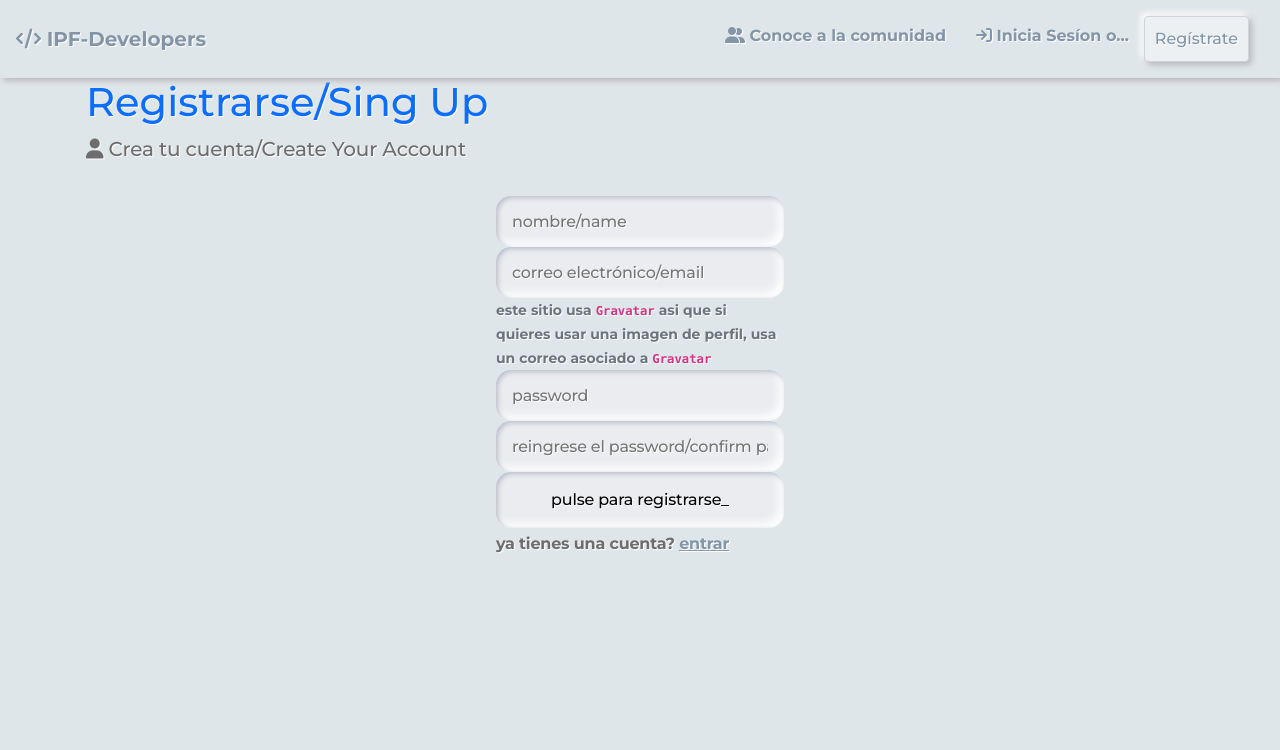
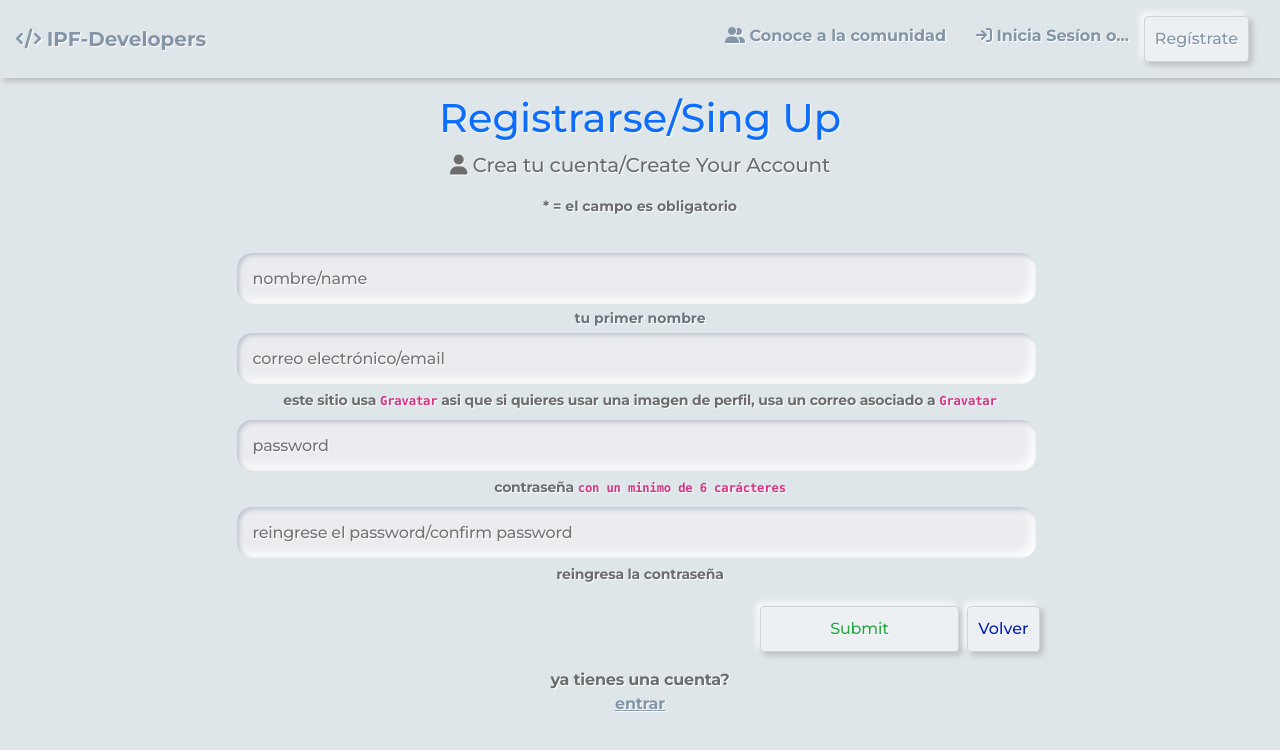
Before and after one commit to fsappdev/ipfdevs, a React (Vite) app in the folder client/: page /register in a window 1280 px wide. Shown: the top 750 px of the page. Built offline with nearby package versions, Linux system fonts and the light colour scheme; no server answers.

Commit message:
register finished

```diff
--- a/client/src/App.css
+++ b/client/src/App.css
@@ -53,10 +53,15 @@ button {
   --grey-color: #dacdcdda;
 }
 
+/* Landing Page */
+
+
 body{
   background-color: #dfe6e9;
   font-family: 'Montserrat', sans-serif;
   }
+
+
 /* navbar css code */
   nav {
 /*   background: #ecf0f3 !important;
@@ -289,6 +294,59 @@ select:focus{
   color: #061cbd !important
 }
 
+.landing {
+  position: relative;
+  background: url('./img/showcase.jpg') no-repeat center center/cover;
+  height: 100vh;
+  display: flex;
+  flex-direction: column;
+  align-items: center;
+  justify-content: center;
+  text-align: center;
+}
+
+.landing-inner {
+  color: rgb(17, 16, 16);
+  /* background-color: beige; */
+  height: 20%;
+  width: 60%;
+  /* margin: auto; */
+  /* margin-bottom: 50px; */
+  /* display: flex;
+  flex-direction: column;*/
+  /* align-items: center;
+  justify-content: center;
+  text-align: center;  */
+  /* margin: 0;
+  position: absolute;
+  top: 50%;
+  left: 50%;
+  -ms-transform: translate(-50%, -50%);
+  transform: translate(-50%, -50%); */
+
+  border: 0;
+  outline: 0;
+  font-size: 16px;
+  border-radius: 15px;
+  /* padding: 16px; */
+  background-color: #ebecf0;
+  text-shadow: 1px 1px 0 #fff;
+
+  /* margin-right: 8px; */
+  box-shadow: inset 2px 2px 5px #babecc, inset -5px -5px 10px #fff;
+
+  box-sizing: border-box;
+  transition: all 0.2s ease-in-out;
+  appearance: none;
+  -webkit-appearance: none;
+
+
+}
+
+.landing-sub {
+  height: 50%;
+}
+
 @media (max-width: 700px){
 
   .hide {
--- a/client/src/components/auth/Register.jsx
+++ b/client/src/components/auth/Register.jsx
@@ -5,6 +5,7 @@ import { connect } from 'react-redux'
 import { setAlert } from '../../actions/alert'
 import { register } from '../../actions/auth'
 import PropTypes from 'prop-types';
+import EnviarVolver from "../layout/EnviarVolver";
 
 const Register = ({setAlert, register, isAuthenticated}) => {
 
@@ -34,7 +35,7 @@ const Register = ({setAlert, register, isAuthenticated}) => {
     if(isAuthenticated) return <Redirect to='/dashboard' />
 
     ////////testing proxy
-    const handleTest = async () => {
+    /* const handleTest = async () => {
 
             try {
 
@@ -48,18 +49,22 @@ const Register = ({setAlert, register, isAuthenticated}) => {
                 console.error(err.response.data)
             }
 
-    }
+    } */
 
     return (
         <>
-            <div className="centered">
+            <div className="centeredColumn my-3">
                 <h1 className="large text-primary">Registrarse/Sing Up</h1>
-                <p className="lead button3d"><i className="fas fa-user"></i> Crea tu cuenta/Create Your Account</p>
+
+                <p className="lead"><i className="fas fa-user"></i> Crea tu cuenta/Create Your Account</p>
+
+                <small>* = el campo es obligatorio </small>
             </div>
 
-            <form className="form" onSubmit={(e)=>handleOnSubmit(e)}>
+            <form className="form w-75" onSubmit={(e)=>handleOnSubmit(e)}>
 
-                <div className="form-group">
+                <div className="my-1 centeredColumn">
+
                     <input className="round"
                         type="text"
                         placeholder="nombre/name"
@@ -68,9 +73,15 @@ const Register = ({setAlert, register, isAuthenticated}) => {
                         onChange={e => handleChange(e)}
                         //required
                     />
+
+                    <small className="form-text">
+                        tu primer nombre
+                    </small>
+
                 </div>
 
-                <div className="form-group">
+                <div className="my-1 centeredColumn">
+
                     <input type="email"
                         placeholder="correo electrónico/email"
                         name="email"
@@ -78,12 +89,15 @@ const Register = ({setAlert, register, isAuthenticated}) => {
                         onChange={e => handleChange(e)}
                         //required
                     />
-                    <small className="form-text">
-                        este sitio usa <code>Gravatar</code> asi que si quieres usar una imagen de perfil, usa un correo asociado a <code>Gravatar</code>
-                    </small>
+
+                    <p className="text-center my-1">
+                        <small >
+                            este sitio usa <code>Gravatar</code> asi que si quieres usar una imagen de perfil, usa un correo asociado a <code>Gravatar</code>
+                        </small>
+                    </p>
                 </div>
 
-                <div className="form-group">
+                <div className="my-1 centeredColumn" >
                     <input type="password"
                         placeholder="password"
                         name="password"
@@ -91,9 +105,15 @@ const Register = ({setAlert, register, isAuthenticated}) => {
                         //minLength="6"
                         onChange={e => handleChange(e)}
                     />
+
+                    <p className="text-center my-1">
+                        <small >
+                            contraseña <code>con un minimo de 6 carácteres</code>
+                        </small>
+                    </p>
                 </div>
 
-                <div className="form-group">
+                <div className="my-1 centeredColumn">
                     <input type="password"
                         placeholder="reingrese el password/confirm password"
                         name="passwordDos"
@@ -101,24 +121,33 @@ const Register = ({setAlert, register, isAuthenticated}) => {
                         //minLength="6"
                         onChange={e => handleChange(e)}
                     />
+
+                    <p className="text-center my-1">
+                        <small >
+                            reingresa la contraseña
+                        </small>
+                    </p>
                 </div>
 
-                <div className="centered">
+                {/* <div className="my-1 centeredColumn"> */}
 
-                    <input type="submit"
+                    {/* <input type="submit"
                         //className="btn btn-primary "
                         className="button3d"
                         value="pulse para registrarse_"
                         //onSubmit={e => handleOnSubmit(e)}
-                    />
+                    /> */}
 
                     {/* <button className="button3d btn btn-primary" onClick={handleTest} type="button">Click Me!</button>  */}
 
-                    <p className="my-1">
+
+               {/*  </div> */}
+
+                <EnviarVolver/>
+
+                    <p className="my-1 centeredColumn">
                         ya tienes una cuenta? <Link to="/login">entrar</Link>
                     </p>
-                </div>
-
             </form>
 
 
--- a/client/src/components/layout/Landing.jsx
+++ b/client/src/components/layout/Landing.jsx
@@ -10,18 +10,20 @@ const Landing = ({isAuthenticated}) => {
 
     return (
         <section className="landing">
-            <div className="dark-overlay">
+
                 <div className="landing-inner">
-                    <h1 className="x-large">IPF-Developers</h1>
-                    <p className="lead">
-                        crea tu propio portfolio/perfil, comparte con otr@s developers y conecta con la comunidad
-                    </p>
-                    <div className="buttons round-buttons">
-                        <Link to="/register" className="btn btn-primary round-buttons">Registrarse</Link>
-                        <Link to="/login" className="btn btn-light">Entrar</Link>
-                    </div>
+
+                        <h1 className="x-large ">IPF-Developers</h1>
+                        <p className="lead" >
+                            crea tu propio portfolio/perfil, comparte con otr@s developers y conecta con la comunidad
+                        </p>
+                        <div className="buttons round-buttons ">
+                            <Link to="/register" className="btn btn-primary round-buttons">Registrarse</Link>
+                            <Link to="/login" className="btn btn-light">Entrar</Link>
+                        </div>
                 </div>
-            </div>
+
+
         </section>
     )
 }
--- a/client/src/components/layout/NeuNavbar.jsx
+++ b/client/src/components/layout/NeuNavbar.jsx
@@ -9,7 +9,7 @@ const NeuNavbar = ({auth: {isAuthenticated, loading, user }, logout}) => {
       <ul className="navbar-nav  mb-2 mb-md-0 ml-auto">
           <li className="nav-item active mx-3">
               <Link className="nav-link" to="/dashboard">
-              <i class="fa-solid fa-address-card"></i>{' '}
+              <i className="fa-solid fa-address-card"></i>{' '}
                   <span className="">Panel de control</span>
               </Link>
           </li>
@@ -27,7 +27,7 @@ const NeuNavbar = ({auth: {isAuthenticated, loading, user }, logout}) => {
    <ul className="navbar-nav  mb-2 mb-md-0 ml-auto">
       <li className="nav-item active">
          <Link className="nav-link" to="/profile">
-         <i class="fa-solid fa-user-group"></i>{' '}
+         <i className="fa-solid fa-user-group"></i>{' '}
             Conoce a la comunidad
 
          </Link>
@@ -56,7 +56,7 @@ const NeuNavbar = ({auth: {isAuthenticated, loading, user }, logout}) => {
 )
 
   return (
-   <nav className="navbar navbar-expand-md navbar-dark navbar-fixed-top">
+   <nav className="navbar navbar-expand-md navbar-dark ">
       <div className="container-fluid">
 
          <Link to="/" className="navbar-brand">
@@ -67,8 +67,10 @@ const NeuNavbar = ({auth: {isAuthenticated, loading, user }, logout}) => {
          {
             !loading && isAuthenticated ?
             <div className="nav-link w-50 hide">
-               <i class="fa fa-user-circle-o" aria-hidden="true"></i>{' '}
-               usuario:  {user.name}
+               <i className="fa fa-user-circle-o" aria-hidden="true"></i>{' '}
+               {
+                  user ? `user: ${user.name}`: null
+               }
             </div>
             : null
          }
```
